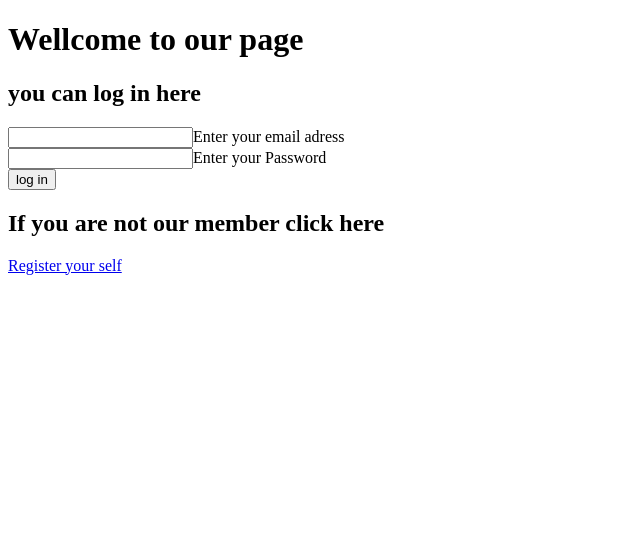
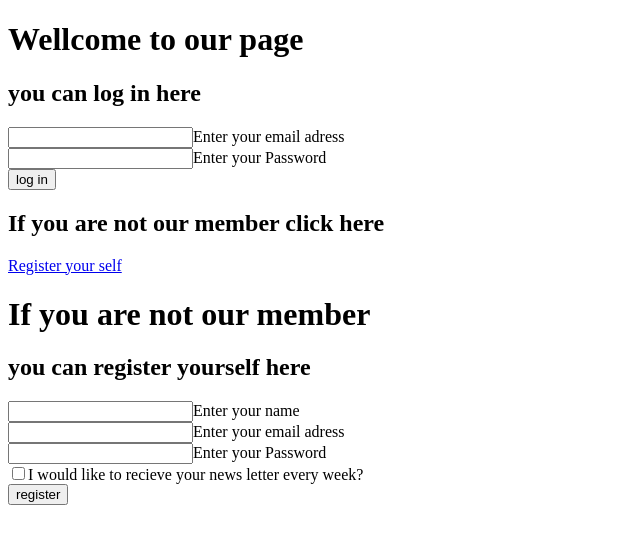
Before and after one commit to Sarasedaghat8960/Will-you-recieve-newsletter-frontend-, a plain HTML site: page index.html in a window 1280 px wide. Shown: the whole page, without its empty margins (0-640 px from the left). Drawn offline with Linux system fonts and the light colour scheme; no server answers.

Commit message:
merg index and register together

```diff
--- a/index.html
+++ b/index.html
@@ -20,6 +20,17 @@
             <div><a href="/register.html">Register your self</a></div>
         </div>
     </div>
+    <h1>If you are not our member </h1>
+    <h2>you can register yourself here</h2>
+    <div >
+        <div><input type="text" id="regName">Enter your name</div>
+        <div><input type="email" id="regUserName">Enter your email adress</div>
+        <div><input type="password" id="regPassword">Enter your Password</div>
+        <div><input type="checkbox" id="newsLetter" name="newsLetter" value="yes">I would like to recieve your news letter every week?</div>
+        <div><button type="submit" id="register">register</button></div>
+        <div id="welcomeReg"></div>
+    </div>
+    <div id="login"></div>
     <div id="login"></div>
     <script src="script.js"></script>
 </body>
--- a/script.js
+++ b/script.js
@@ -40,7 +40,7 @@ fetch("https://sarasedaghat.herokuapp.com/users")
                 });
 
             }else {
-                document.getElementById("changeSub").insertAdjacentHTML("afterbegin",`<br>You Do not like  to recieve our newsletter <br><br> Do you want to change the subscription status?<br><div><button type="submit" id="Subcription">Yes</div>`);
+                document.getElementById("changeSub").insertAdjacentHTML("afterbegin",`<br>You do not like  to recieve our newsletter <br><br> Do you want to change the subscription status?<br><div><button type="submit" id="Subcription">Yes</div>`);
  // CANCLE SUBCRIPTION IF NEWSLETTER IF False
                 document.getElementById("Subcription").addEventListener("click",function(){
                     console.log("user name after click yes:",logInUser.name);
```
Also changed, not shown: register.html (+1 -1 lines).
